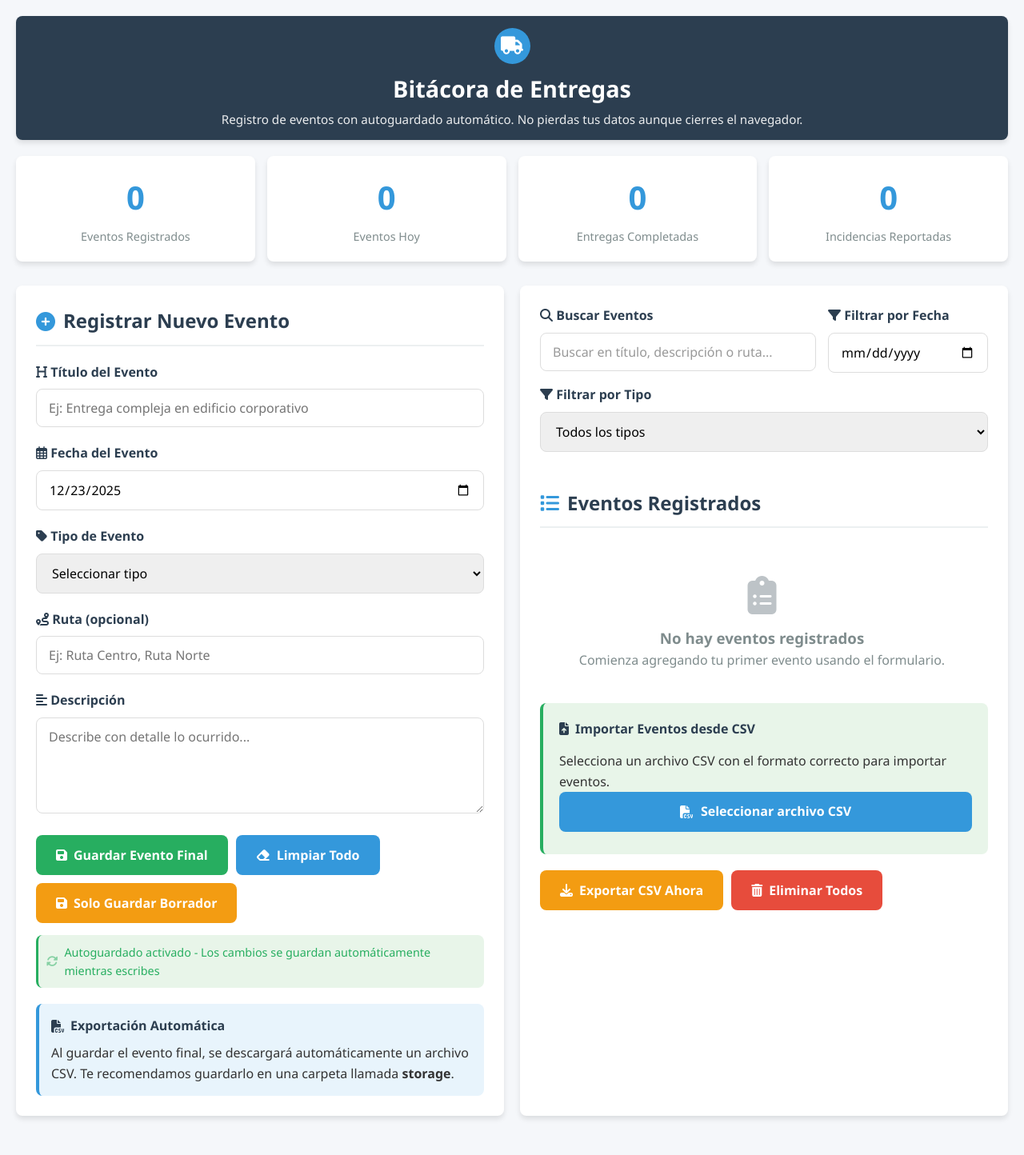
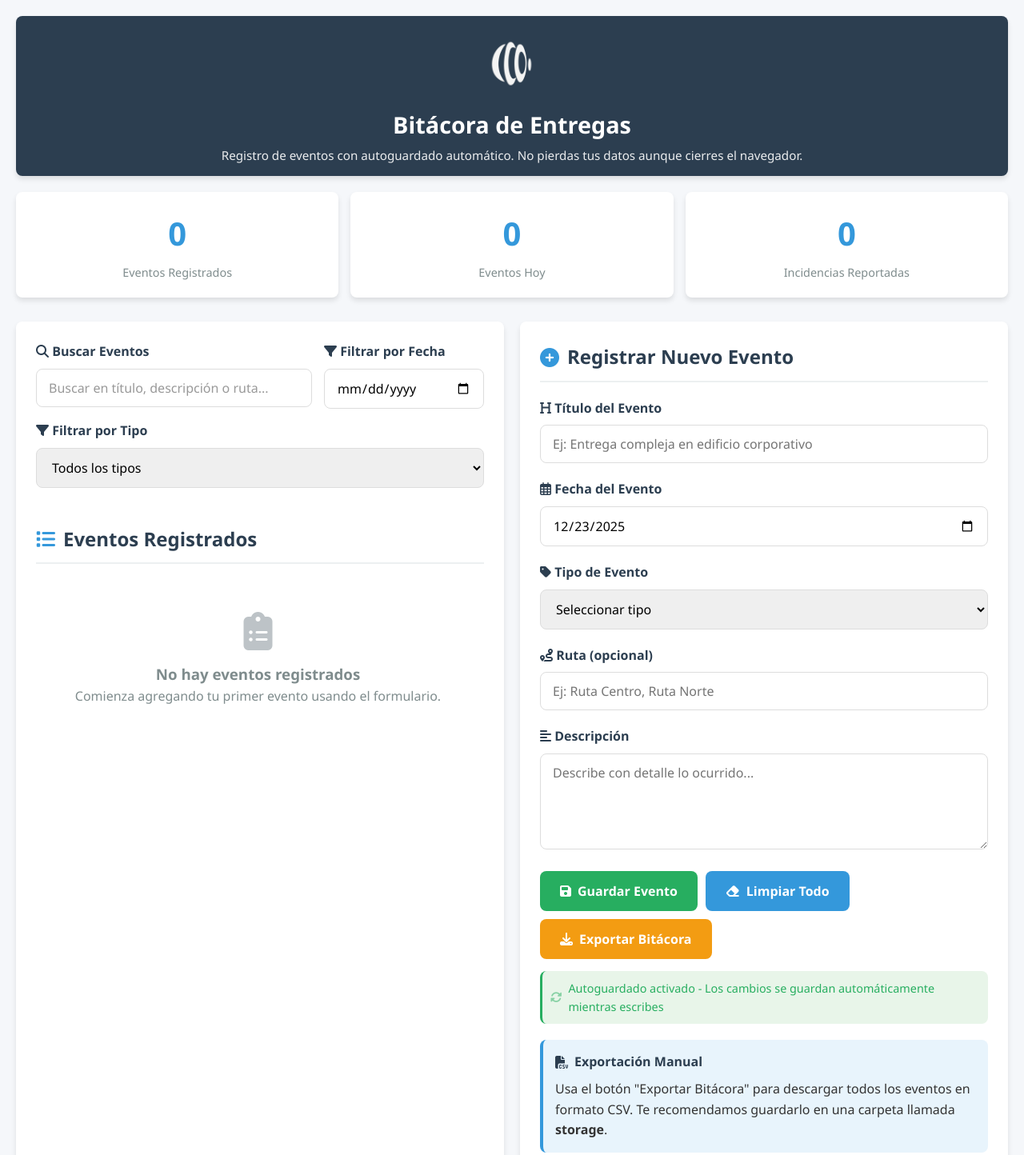
Before and after one commit to arrietarodolfo/bitacoraARCG90.2MRJ, a plain HTML site: page index.html in a window 1280 px wide. Shown: the top 1444 px of the page at 80% size. Drawn offline with Linux system fonts and the light colour scheme.

Commit message:
Mejoras de UI: logo mÃ¡s grande, estadÃ­sticas reducidas, reorganizaciÃ³n de secciones, botÃ³n eliminar solo icono

```diff
--- a/css/styles.css
+++ b/css/styles.css
@@ -96,15 +96,19 @@ header p {
 }
 
 .logo {
-    background-color: var(--secondary-color);
-    width: 45px;
-    height: 45px;
-    border-radius: 50%;
+    background-color: transparent;
+    width: 90px;
+    height: 90px;
     display: flex;
     align-items: center;
     justify-content: center;
     margin: 0 auto 8px;
-    font-size: 1.4rem;
+}
+
+.logo img {
+    width: 100%;
+    height: 100%;
+    object-fit: contain;
 }
 
 .main-content {
@@ -314,6 +318,12 @@ textarea {
     margin-top: 15px;
 }
 
+.event-actions .btn {
+    min-width: 40px;
+    padding: 10px 12px;
+    justify-content: center;
+}
+
 .event-type {
     display: inline-block;
     padding: 4px 10px;
@@ -358,7 +368,7 @@ textarea {
 
 .statistics {
     display: grid;
-    grid-template-columns: repeat(4, 1fr);
+    grid-template-columns: repeat(3, 1fr);
     gap: 15px;
     margin-bottom: 30px;
 }
@@ -663,6 +673,7 @@ footer {
     background-color: #e8f5e9;
     border-radius: var(--border-radius);
     padding: 20px;
+    margin-top: 25px;
     margin-bottom: 20px;
     border-left: 4px solid var(--success-color);
 }
--- a/index.html
+++ b/index.html
@@ -3,7 +3,7 @@
 <head>
     <meta charset="UTF-8">
     <meta name="viewport" content="width=device-width, initial-scale=1.0">
-    <title>Bitácora de Entregas - Autoguardado Real</title>
+    <title>Bitácora de Columbus Delivery</title>
     <link rel="stylesheet" href="https://cdnjs.cloudflare.com/ajax/libs/font-awesome/6.4.0/css/all.min.css">
     <link rel="stylesheet" href="css/styles.css">
 </head>
@@ -11,7 +11,7 @@
     <div class="container">
         <header>
             <div class="logo">
-                <i class="fas fa-truck"></i>
+                <img src="assets/logo1.png" alt="Logo Bitácora de Entregas">
             </div>
             <h1>Bitácora de Entregas <span id="draftBadge" class="draft-badge" style="display: none;">
                 <i class="fas fa-edit"></i> Borrador
@@ -33,91 +33,12 @@
                 <div class="stat-label">Eventos Hoy</div>
             </div>
             <div class="stat-card">
-                <div class="stat-number" id="delivery-count">0</div>
-                <div class="stat-label">Entregas Completadas</div>
-            </div>
-            <div class="stat-card">
                 <div class="stat-number" id="incident-count">0</div>
                 <div class="stat-label">Incidencias Reportadas</div>
             </div>
         </div>
 
         <div class="main-content">
-            <div class="card">
-                <h2><i class="fas fa-plus-circle"></i> Registrar Nuevo Evento</h2>
-
-                <!-- Sección de borrador recuperado -->
-                <div id="draftSection" class="draft-section" style="display: none;">
-                    <h4><i class="fas fa-history"></i> Borrador Recuperado</h4>
-                    <p>Tenemos un borrador no guardado de tu última sesión. ¿Quieres recuperarlo?</p>
-                    <div class="draft-actions">
-                        <button id="restoreDraft" class="btn btn-warning">
-                            <i class="fas fa-redo"></i> Recuperar Borrador
-                        </button>
-                        <button id="discardDraft" class="btn btn-delete">
-                            <i class="fas fa-trash"></i> Descartar
-                        </button>
-                    </div>
-                </div>
-
-                <form id="event-form">
-                    <div class="form-group">
-                        <label for="event-title"><i class="fas fa-heading"></i> Título del Evento</label>
-                        <input type="text" id="event-title" placeholder="Ej: Entrega compleja en edificio corporativo" required data-autosave>
-                    </div>
-
-                    <div class="form-group">
-                        <label for="event-date"><i class="far fa-calendar-alt"></i> Fecha del Evento</label>
-                        <input type="date" id="event-date" required data-autosave>
-                    </div>
-
-                    <div class="form-group">
-                        <label for="event-type"><i class="fas fa-tag"></i> Tipo de Evento</label>
-                        <select id="event-type" required data-autosave>
-                            <option value="">Seleccionar tipo</option>
-                            <option value="delivery">Entrega exitosa</option>
-                            <option value="incident">Incidente/Problema</option>
-                            <option value="observation">Observación</option>
-                            <option value="other">Otro</option>
-                        </select>
-                    </div>
-
-                    <div class="form-group">
-                        <label for="event-route"><i class="fas fa-route"></i> Ruta (opcional)</label>
-                        <input type="text" id="event-route" placeholder="Ej: Ruta Centro, Ruta Norte" data-autosave>
-                    </div>
-
-                    <div class="form-group">
-                        <label for="event-desc"><i class="fas fa-align-left"></i> Descripción</label>
-                        <textarea id="event-desc" placeholder="Describe con detalle lo ocurrido..." required data-autosave></textarea>
-                    </div>
-
-                    <div class="btn-group">
-                        <button type="submit" class="btn btn-success" id="save-button">
-                            <i class="fas fa-save"></i> Guardar Evento Final
-                        </button>
-
-                        <button type="button" id="clear-form" class="btn">
-                            <i class="fas fa-eraser"></i> Limpiar Todo
-                        </button>
-
-                        <button type="button" id="save-draft" class="btn btn-warning">
-                            <i class="fas fa-save"></i> Solo Guardar Borrador
-                        </button>
-                    </div>
-
-                    <div class="auto-save-notice">
-                        <i class="fas fa-sync-alt"></i>
-                        <span>Autoguardado activado - Los cambios se guardan automáticamente mientras escribes</span>
-                    </div>
-                </form>
-
-                <div class="csv-info">
-                    <h4><i class="fas fa-file-csv"></i> Exportación Automática</h4>
-                    <p>Al guardar el evento final, se descargará automáticamente un archivo CSV. Te recomendamos guardarlo en una carpeta llamada <strong>storage</strong>.</p>
-                </div>
-            </div>
-
             <div class="card">
                 <div class="filters">
                     <div class="filter-group search-group">
@@ -200,6 +121,82 @@
                     </div>
                 </div>
 
+            </div>
+
+            <div class="card">
+                <h2><i class="fas fa-plus-circle"></i> Registrar Nuevo Evento</h2>
+
+                <!-- Sección de borrador recuperado -->
+                <div id="draftSection" class="draft-section" style="display: none;">
+                    <h4><i class="fas fa-history"></i> Borrador Recuperado</h4>
+                    <p>Tenemos un borrador no guardado de tu última sesión. ¿Quieres recuperarlo?</p>
+                    <div class="draft-actions">
+                        <button id="restoreDraft" class="btn btn-warning">
+                            <i class="fas fa-redo"></i> Recuperar Borrador
+                        </button>
+                        <button id="discardDraft" class="btn btn-delete">
+                            <i class="fas fa-trash"></i> Descartar
+                        </button>
+                    </div>
+                </div>
+
+                <form id="event-form">
+                    <div class="form-group">
+                        <label for="event-title"><i class="fas fa-heading"></i> Título del Evento</label>
+                        <input type="text" id="event-title" placeholder="Ej: Entrega compleja en edificio corporativo" required data-autosave>
+                    </div>
+
+                    <div class="form-group">
+                        <label for="event-date"><i class="far fa-calendar-alt"></i> Fecha del Evento</label>
+                        <input type="date" id="event-date" required data-autosave>
+                    </div>
+
+                    <div class="form-group">
+                        <label for="event-type"><i class="fas fa-tag"></i> Tipo de Evento</label>
+                        <select id="event-type" required data-autosave>
+                            <option value="">Seleccionar tipo</option>
+                            <option value="delivery">Entrega exitosa</option>
+                            <option value="incident">Incidente/Problema</option>
+                            <option value="observation">Observación</option>
+                            <option value="other">Otro</option>
+                        </select>
+                    </div>
+
+                    <div class="form-group">
+                        <label for="event-route"><i class="fas fa-route"></i> Ruta (opcional)</label>
+                        <input type="text" id="event-route" placeholder="Ej: Ruta Centro, Ruta Norte" data-autosave>
+                    </div>
+
+                    <div class="form-group">
+                        <label for="event-desc"><i class="fas fa-align-left"></i> Descripción</label>
+                        <textarea id="event-desc" placeholder="Describe con detalle lo ocurrido..." required data-autosave></textarea>
+                    </div>
+
+                    <div class="btn-group">
+                        <button type="submit" class="btn btn-success" id="save-button">
+                            <i class="fas fa-save"></i> Guardar Evento
+                        </button>
+
+                        <button type="button" id="clear-form" class="btn">
+                            <i class="fas fa-eraser"></i> Limpiar Todo
+                        </button>
+
+                        <button type="button" id="export-bitacora" class="btn btn-warning">
+                            <i class="fas fa-download"></i> Exportar Bitácora
+                        </button>
+                    </div>
+
+                    <div class="auto-save-notice">
+                        <i class="fas fa-sync-alt"></i>
+                        <span>Autoguardado activado - Los cambios se guardan automáticamente mientras escribes</span>
+                    </div>
+                </form>
+
+                <div class="csv-info">
+                    <h4><i class="fas fa-file-csv"></i> Exportación Manual</h4>
+                    <p>Usa el botón "Exportar Bitácora" para descargar todos los eventos en formato CSV. Te recomendamos guardarlo en una carpeta llamada <strong>storage</strong>.</p>
+                </div>
+
                 <!-- Sección de importación CSV -->
                 <div class="import-section">
                     <h4><i class="fas fa-file-upload"></i> Importar Eventos desde CSV</h4>
--- a/js/script.js
+++ b/js/script.js
@@ -33,7 +33,10 @@ document.addEventListener('DOMContentLoaded', function() {
     document.getElementById('clear-form').addEventListener('click', clearForm);
     document.getElementById('clear-all').addEventListener('click', clearAllEvents);
     document.getElementById('export-now').addEventListener('click', exportToCSV);
-    document.getElementById('save-draft').addEventListener('click', manualSaveDraft);
+    const exportBitacoraBtn = document.getElementById('export-bitacora');
+    if (exportBitacoraBtn) {
+        exportBitacoraBtn.addEventListener('click', exportBitacora);
+    }
     document.getElementById('restoreDraft').addEventListener('click', restoreDraft);
     document.getElementById('discardDraft').addEventListener('click', discardDraft);
 
@@ -200,13 +203,12 @@ function autoSaveDraft() {
     }
 }
 
-// Guardado manual del borrador
-function manualSaveDraft() {
-    autoSaveDraft();
-    showNotification('Borrador guardado automáticamente', 'info');
+// Exportar bitácora (descargar CSV)
+function exportBitacora() {
+    exportToCSV();
 }
 
-// Guardar evento final (con CSV)
+// Guardar evento (sin exportar CSV)
 function saveFinalEvent(e) {
     e.preventDefault();
 
@@ -231,7 +233,7 @@ function saveFinalEvent(e) {
         return;
     }
 
-    // Crear objeto de evento final
+    // Crear objeto de evento
     const event = {
         id: Date.now(), // ID único basado en timestamp
         date: formData.date,
@@ -251,17 +253,14 @@ function saveFinalEvent(e) {
     // Limpiar borrador
     clearDraft();
 
-            // Actualizar la interfaz
-            currentPage = 1; // Resetear a primera página
-            applyFiltersAndRender();
-            updateStatistics();
-            clearForm();
-
-    // Exportar a CSV automáticamente
-    exportToCSV();
+    // Actualizar la interfaz
+    currentPage = 1; // Resetear a primera página
+    applyFiltersAndRender();
+    updateStatistics();
+    clearForm();
 
     // Mostrar notificación
-    showNotification('Evento guardado y exportado a CSV');
+    showNotification('Evento guardado exitosamente');
 
     // Mostrar indicador de guardado exitoso
     showSaveIndicator('saved');
@@ -572,8 +571,8 @@ function renderEvents(filteredEvents = null) {
                 <div class="event-title">${escapeHtml(event.title)}</div>
                 <div class="event-desc">${escapeHtml(event.description)}</div>
                 <div class="event-actions">
-                    <button class="btn btn-delete" onclick="deleteEvent(${event.id})">
-                        <i class="fas fa-trash"></i> Eliminar
+                    <button class="btn btn-delete" onclick="deleteEvent(${event.id})" title="Eliminar evento">
+                        <i class="fas fa-trash"></i>
                     </button>
                 </div>
             </div>
@@ -833,12 +832,10 @@ function updateStatistics() {
     const total = events.length;
     const today = new Date().toISOString().split('T')[0];
     const todayEvents = events.filter(event => event.date === today).length;
-    const deliveries = events.filter(event => event.type === 'delivery').length;
     const incidents = events.filter(event => event.type === 'incident').length;
 
     document.getElementById('total-events').textContent = total;
     document.getElementById('today-events').textContent = todayEvents;
-    document.getElementById('delivery-count').textContent = deliveries;
     document.getElementById('incident-count').textContent = incidents;
 }
 
```
Also changed, not shown: assets/logo1.png (added), assets/transparente blanco.jpg (added).
